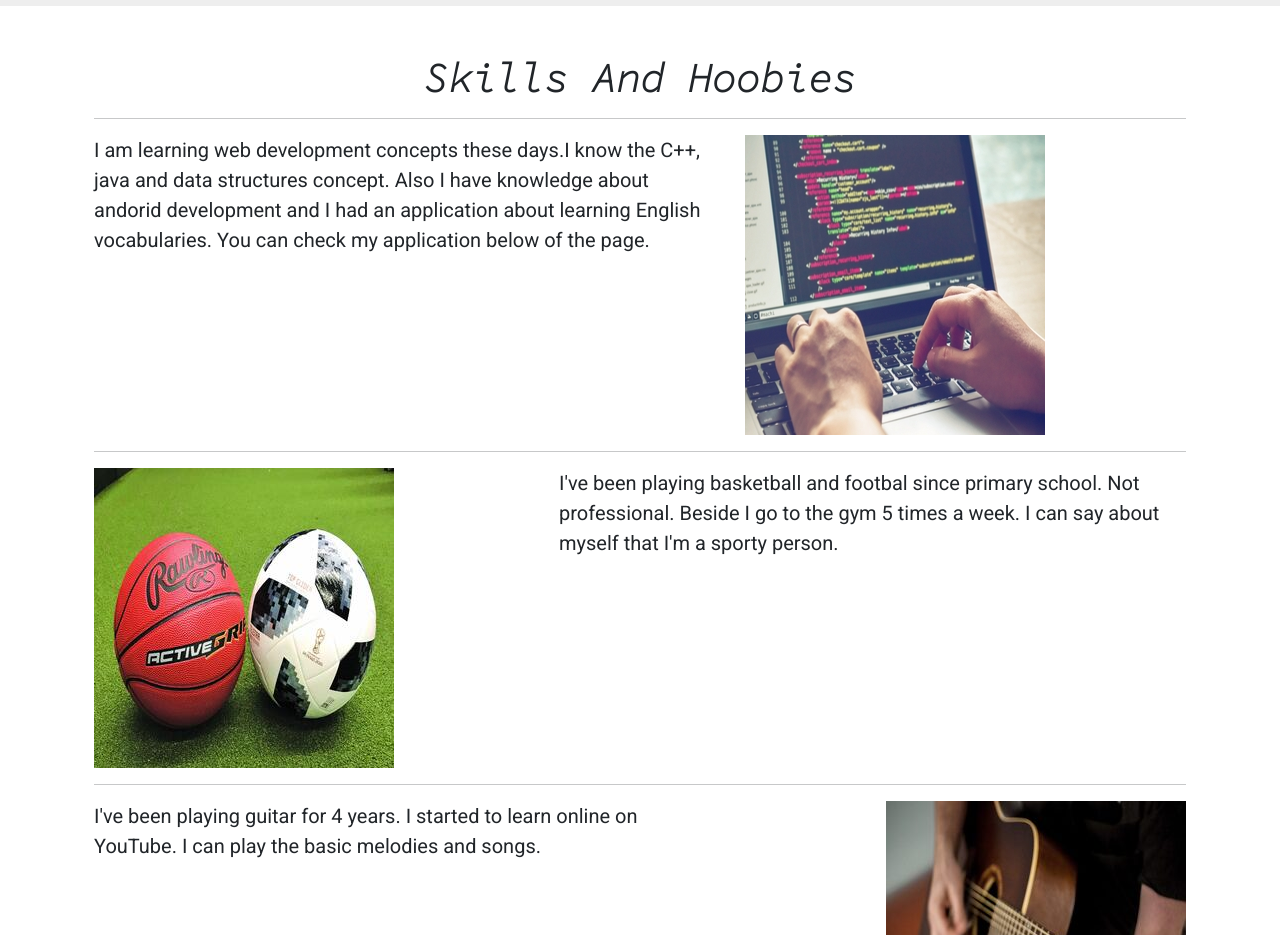
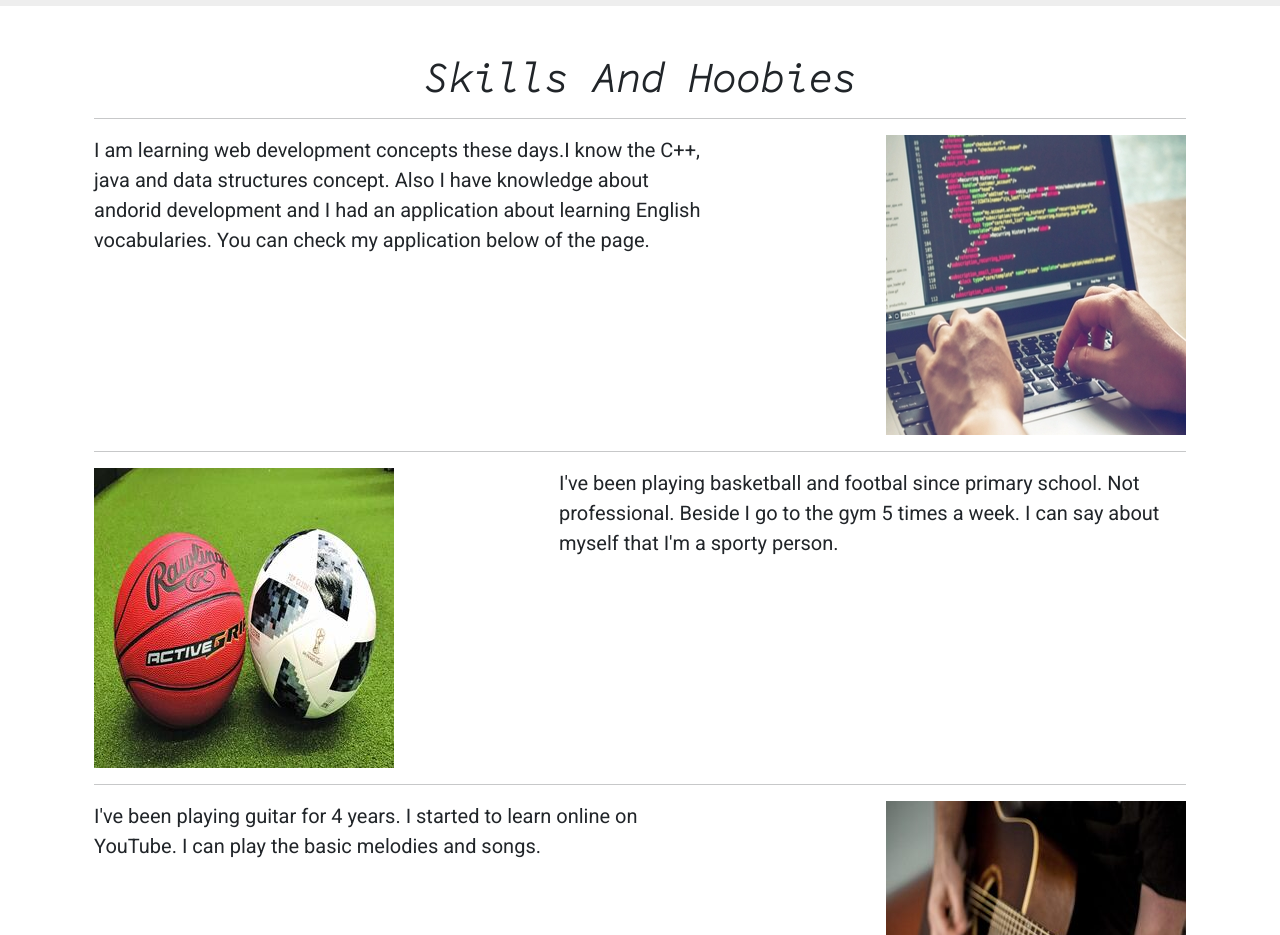
Before and after one commit to semihsrdr/html-portfolio, a plain HTML site: page index.html in a window 1280 px wide. Shown: the part 1400-2335 px from the top of the page. Drawn offline with nearby package versions, Linux system fonts and the light colour scheme; a web font is replaced by a local one.

Commit message:
Update index.html

```diff
--- a/index.html
+++ b/index.html
@@ -72,7 +72,7 @@
           <p class="lead">I am learning web development concepts these days.I know the C++, java and data structures concept.  Also I have knowledge about andorid development and I had an application about learning English vocabularies. You can check my application below of the page.</p>
         </div>
         <div class="col-md-5">
-          <img style="float: ce" src="./mobil app pics/coding3.jpeg" class="bd-placeholder-img bd-placeholder-img-lg featurette-image img-fluid mx-auto" width="300" height="300" xmlns="http://www.w3.org/2000/svg" role="img" aria-label="Placeholder: 300x300" preserveAspectRatio="xMidYMid slice" focusable="false"><title>Placeholder</title><rect width="100%" height="100%" fill="var(--bs-secondary-bg)"></rect><text x="50%" y="50%" fill="var(--bs-secondary-color)" dy=".3em"></text></img>
+          <img style="float:right" src="./mobil app pics/coding3.jpeg" class="bd-placeholder-img bd-placeholder-img-lg featurette-image img-fluid mx-auto" width="300" height="300" xmlns="http://www.w3.org/2000/svg" role="img" aria-label="Placeholder: 300x300" preserveAspectRatio="xMidYMid slice" focusable="false"><title>Placeholder</title><rect width="100%" height="100%" fill="var(--bs-secondary-bg)"></rect><text x="50%" y="50%" fill="var(--bs-secondary-color)" dy=".3em"></text></img>
         </div>
       </div>
 
```
